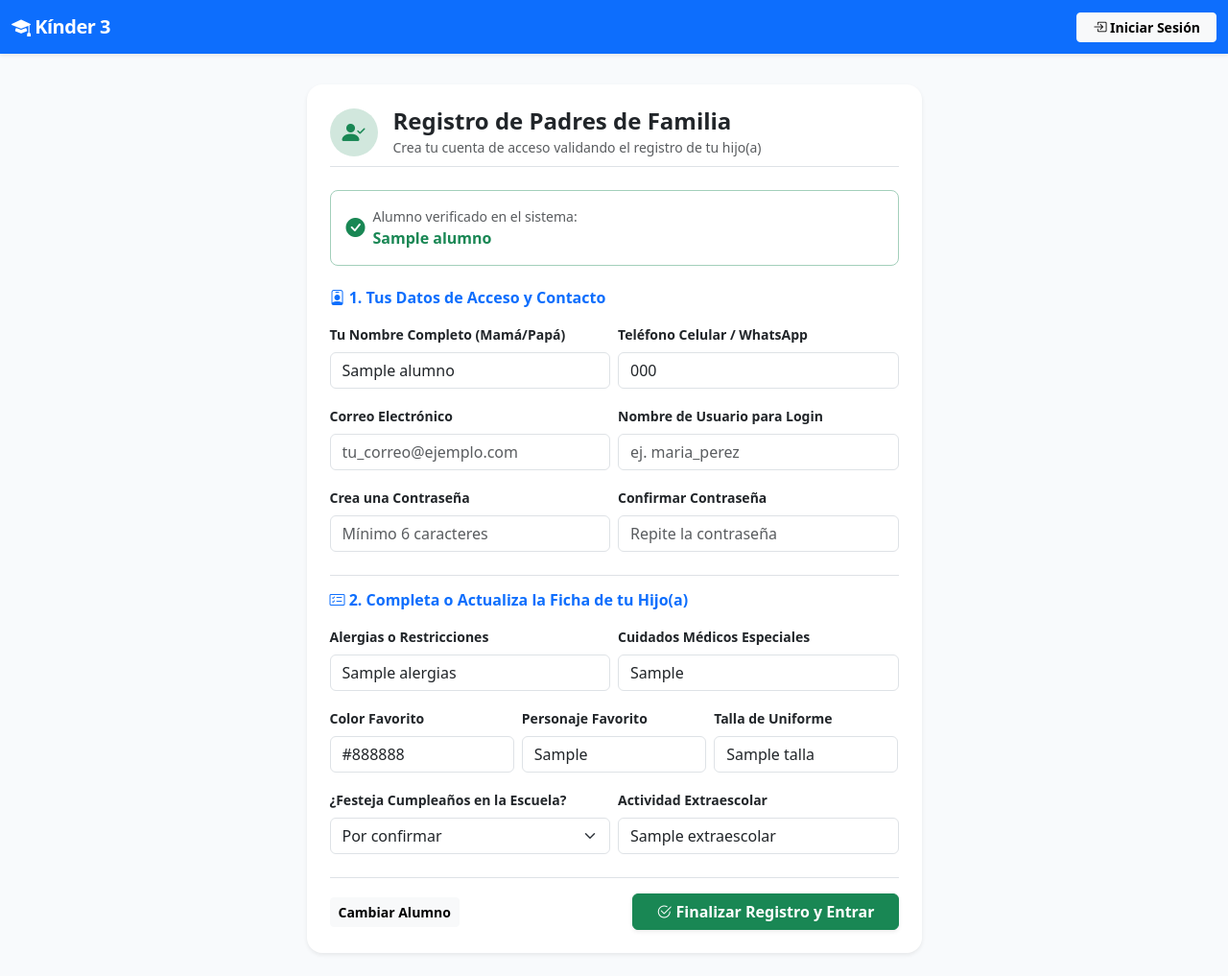
After one commit to alexandrabonita/AliceHamilton, a FastAPI app: template templates/registro_padre.html in a window 1280 px wide. The commit adds this page. Shown: the whole page at 96% size. Run offline with FastAPI, Linux system fonts and the light colour scheme; the template is opened without the code that fills it: most values are stand-ins (such as "Sample title", 1, 10 or a date in 2020).

Commit message:
autoregistro de padres

```diff
--- a/main.py
+++ b/main.py
@@ -683,3 +683,116 @@ async def importar_base_datos(request: Request, archivo_json: UploadFile = File(
         print(f"Error al importar JSON: {e}")
 
     return RedirectResponse(url="/soporte", status_code=303)
+
+# --- AUTO-REGISTRO DE PADRES DE FAMILIA ---
+
+@app.get("/registro-padre", response_class=HTMLResponse)
+def vista_registro_padre(request: Request, db: Session = Depends(get_db)):
+    user = auth.get_current_user(request, db)
+    if user:
+        return RedirectResponse(url="/")
+    return templates.TemplateResponse(request=request, name="registro_padre.html", context={"user": None, "alumno": None, "error": None})
+
+@app.post("/registro-padre/verificar", response_class=HTMLResponse)
+def verificar_alumno_para_registro(request: Request, nombre_hijo: str = Form(...), db: Session = Depends(get_db)):
+    tokens_buscados = cargar_datos.simplificar_nombre(nombre_hijo)
+    if not tokens_buscados:
+        return templates.TemplateResponse(request=request, name="registro_padre.html", context={"user": None, "alumno": None, "error": "Por favor escribe un nombre válido."})
+
+    todos_alumnos = db.query(models.Alumno).all()
+    # Buscar coincidencia (al menos 2 palabras clave del nombre)
+    alumno_encontrado = next(
+        (a for a in todos_alumnos if len(tokens_buscados.intersection(cargar_datos.simplificar_nombre(a.nombre))) >= min(2, len(tokens_buscados))),
+        None
+    )
+
+    if not alumno_encontrado:
+        return templates.TemplateResponse(
+            request=request,
+            name="registro_padre.html",
+            context={
+                "user": None,
+                "alumno": None,
+                "error": f"No se encontró ningún alumno con el nombre '{nombre_hijo}'. Verifica la ortografía o contacta a la mesa directiva."
+            }
+        )
+
+    return templates.TemplateResponse(request=request, name="registro_padre.html", context={"user": None, "alumno": alumno_encontrado, "error": None})
+
+@app.post("/registro-padre/completar", response_class=HTMLResponse)
+def completar_registro_padre(
+    request: Request,
+    alumno_id: int = Form(...),
+    tutor_nombre: str = Form(...),
+    tutor_telefono: str = Form(...),
+    email: str = Form(...),
+    username: str = Form(...),
+    password: str = Form(...),
+    password_confirm: str = Form(...),
+    alergias: str = Form(""),
+    cuidados_medicos: str = Form(""),
+    color_favorito: str = Form(""),
+    personaje_favorito: str = Form(""),
+    talla: str = Form("Talla 6"),
+    festeja_escuela: str = Form("Por confirmar"),
+    extraescolar: str = Form("Ninguna"),
+    db: Session = Depends(get_db)
+):
+    alumno = db.query(models.Alumno).filter(models.Alumno.id == alumno_id).first()
+    if not alumno:
+        return RedirectResponse(url="/registro-padre")
+
+    # 1. Validaciones
+    if password != password_confirm:
+        return templates.TemplateResponse(
+            request=request,
+            name="registro_padre.html",
+            context={"user": None, "alumno": alumno, "error": "Las contraseñas no coinciden."}
+        )
+
+    if len(password) < 6:
+        return templates.TemplateResponse(
+            request=request,
+            name="registro_padre.html",
+            context={"user": None, "alumno": alumno, "error": "La contraseña debe tener al menos 6 caracteres."}
+        )
+
+    user_existente = db.query(models.Usuario).filter(models.Usuario.username == username.strip().lower()).first()
+    if user_existente:
+        return templates.TemplateResponse(
+            request=request,
+            name="registro_padre.html",
+            context={"user": None, "alumno": alumno, "error": f"El nombre de usuario '{username}' ya está en uso. Elige otro."}
+        )
+
+    # 2. Crear Usuario
+    nuevo_usuario = models.Usuario(
+        username=username.strip().lower(),
+        nombre_completo=tutor_nombre.strip(),
+        email=email.strip(),
+        password_hash=auth.get_password_hash(password),
+        rol="padre",
+        activo=True,
+        requiere_cambio_pass=False
+    )
+    db.add(nuevo_usuario)
+
+    # 3. Actualizar Ficha del Alumno con los datos completados
+    alumno.tutor_nombre = tutor_nombre.strip()
+    alumno.tutor_telefono = tutor_telefono.strip()
+    alumno.alergias = alergias.strip() or "Ninguna reportada"
+    alumno.cuidados_medicos = cuidados_medicos.strip() or "Ninguno"
+    alumno.color_favorito = color_favorito.strip() or alumno.color_favorito
+    alumno.personaje_favorito = personaje_favorito.strip() or alumno.personaje_favorito
+    alumno.talla = talla.strip() or "Talla 6"
+    alumno.festeja_escuela = festeja_escuela.strip()
+    alumno.extraescolar = extraescolar.strip() or "Ninguna"
+
+    db.commit()
+    db.refresh(nuevo_usuario)
+
+    # 4. Iniciar sesión automáticamente
+    request.session["user_id"] = nuevo_usuario.id
+    request.session["user_rol"] = nuevo_usuario.rol
+
+    return RedirectResponse(url="/", status_code=status.HTTP_303_SEE_OTHER)
--- /dev/null
+++ b/templates/registro_padre.html
@@ -0,0 +1,148 @@
+{% extends "base.html" %}
+
+{% block content %}
+<div class="row justify-content-center mt-2">
+  <div class="col-12 col-md-9 col-lg-7">
+
+    <div class="card border-0 shadow-sm rounded-4 p-4 bg-white">
+
+      <div class="d-flex align-items-center gap-3 mb-4 pb-2 border-bottom">
+        <div class="bg-success-subtle text-success rounded-circle d-flex align-items-center justify-content-center p-3" style="width: 50px; height: 50px;">
+          <i class="bi bi-person-check-fill fs-4"></i>
+        </div>
+        <div>
+          <h4 class="fw-bold mb-0">Registro de Padres de Familia</h4>
+          <small class="text-muted">Crea tu cuenta de acceso validando el registro de tu hijo(a)</small>
+        </div>
+      </div>
+
+      {% if error %}
+      <div class="alert alert-danger py-2 px-3 rounded-3 small mb-3">
+        <i class="bi bi-exclamation-triangle-fill me-1"></i> {{ error }}
+      </div>
+      {% endif %}
+
+      <!-- PASO 1: BÚSQUEDA DEL ALUMNO -->
+      {% if not alumno %}
+      <form action="/registro-padre/verificar" method="post">
+        <div class="mb-3">
+          <label class="form-label small fw-bold">Escribe el nombre completo o apellidos de tu hijo(a)</label>
+          <div class="input-group">
+            <span class="input-group-text bg-light"><i class="bi bi-search"></i></span>
+            <input type="text" name="nombre_hijo" class="form-control" placeholder="Ej. Eyra Paulette o Arellano De Luna" required autofocus>
+          </div>
+          <small class="text-muted mt-1 d-block">El sistema buscará si el alumno ya está matriculado en Kínder 3.</small>
+        </div>
+
+        <div class="d-flex justify-content-between align-items-center mt-4">
+          <a href="/login" class="btn btn-light btn-sm fw-bold">Volver al Login</a>
+          <button type="submit" class="btn btn-primary fw-bold px-4">Verificar Alumno <i class="bi bi-arrow-right"></i></button>
+        </div>
+      </form>
+      {% endif %}
+
+      <!-- PASO 2: FORMULARIO DE REGISTRO Y COMPLETADO DE FICHA -->
+      {% if alumno %}
+      <div class="alert alert-success-subtle border border-success-subtle rounded-3 p-3 mb-4 d-flex align-items-center gap-2">
+        <i class="bi bi-check-circle-fill text-success fs-5"></i>
+        <div>
+          <small class="d-block text-muted">Alumno verificado en el sistema:</small>
+          <strong class="text-success fs-6">{{ alumno.nombre }}</strong>
+        </div>
+      </div>
+
+      <form action="/registro-padre/completar" method="post">
+        <input type="hidden" name="alumno_id" value="{{ alumno.id }}">
+
+        <h6 class="fw-bold text-primary mb-3"><i class="bi bi-person-badge"></i> 1. Tus Datos de Acceso y Contacto</h6>
+
+        <div class="row g-2 mb-3">
+          <div class="col-12 col-md-6">
+            <label class="form-label small fw-bold">Tu Nombre Completo (Mamá/Papá)</label>
+            <input type="text" name="tutor_nombre" class="form-control" value="{{ alumno.tutor_nombre or '' }}" required>
+          </div>
+          <div class="col-12 col-md-6">
+            <label class="form-label small fw-bold">Teléfono Celular / WhatsApp</label>
+            <input type="text" name="tutor_telefono" class="form-control" value="{{ alumno.tutor_telefono or '' }}" placeholder="10 dígitos" required>
+          </div>
+        </div>
+
+        <div class="row g-2 mb-3">
+          <div class="col-12 col-md-6">
+            <label class="form-label small fw-bold">Correo Electrónico</label>
+            <input type="email" name="email" class="form-control" placeholder="tu_correo@ejemplo.com" required>
+          </div>
+          <div class="col-12 col-md-6">
+            <label class="form-label small fw-bold">Nombre de Usuario para Login</label>
+            <input type="text" name="username" class="form-control" placeholder="ej. maria_perez" required>
+          </div>
+        </div>
+
+        <div class="row g-2 mb-4">
+          <div class="col-12 col-md-6">
+            <label class="form-label small fw-bold">Crea una Contraseña</label>
+            <input type="password" name="password" class="form-control" placeholder="Mínimo 6 caracteres" required>
+          </div>
+          <div class="col-12 col-md-6">
+            <label class="form-label small fw-bold">Confirmar Contraseña</label>
+            <input type="password" name="password_confirm" class="form-control" placeholder="Repite la contraseña" required>
+          </div>
+        </div>
+
+        <h6 class="fw-bold text-primary mb-3 border-top pt-3"><i class="bi bi-card-checklist"></i> 2. Completa o Actualiza la Ficha de tu Hijo(a)</h6>
+
+        <div class="row g-2 mb-3">
+          <div class="col-12 col-md-6">
+            <label class="form-label small fw-bold">Alergias o Restricciones</label>
+            <input type="text" name="alergias" class="form-control" value="{% if alumno.alergias and alumno.alergias != 'Ninguna reportada' %}{{ alumno.alergias }}{% endif %}" placeholder="Ej. Alérgico a nueces, penicilina...">
+          </div>
+          <div class="col-12 col-md-6">
+            <label class="form-label small fw-bold">Cuidados Médicos Especiales</label>
+            <input type="text" name="cuidados_medicos" class="form-control" value="{% if alumno.cuidados_medicos and alumno.cuidados_medicos != 'Ninguno' %}{{ alumno.cuidados_medicos }}{% endif %}" placeholder="Ej. Uso de inhalador, lentes...">
+          </div>
+        </div>
+
+        <div class="row g-2 mb-3">
+          <div class="col-12 col-md-4">
+            <label class="form-label small fw-bold">Color Favorito</label>
+            <input type="text" name="color_favorito" class="form-control" value="{{ alumno.color_favorito or '' }}" placeholder="Ej. Azul">
+          </div>
+          <div class="col-12 col-md-4">
+            <label class="form-label small fw-bold">Personaje Favorito</label>
+            <input type="text" name="personaje_favorito" class="form-control" value="{{ alumno.personaje_favorito or '' }}" placeholder="Ej. Spiderman">
+          </div>
+          <div class="col-12 col-md-4">
+            <label class="form-label small fw-bold">Talla de Uniforme</label>
+            <input type="text" name="talla" class="form-control" value="{{ alumno.talla or 'Talla 6' }}">
+          </div>
+        </div>
+
+        <div class="row g-2 mb-4">
+          <div class="col-12 col-md-6">
+            <label class="form-label small fw-bold">¿Festeja Cumpleaños en la Escuela?</label>
+            <select name="festeja_escuela" class="form-select">
+              <option value="Por confirmar" {% if alumno.festeja_escuela == 'Por confirmar' %}selected{% endif %}>Por confirmar</option>
+              <option value="Sí festeja en escuela" {% if alumno.festeja_escuela == 'Sí festeja en escuela' or 'sí' in alumno.festeja_escuela.lower() %}selected{% endif %}>Sí festeja en escuela</option>
+              <option value="No festeja en escuela" {% if alumno.festeja_escuela == 'No festeja en escuela' %}selected{% endif %}>No festeja en escuela</option>
+            </select>
+          </div>
+          <div class="col-12 col-md-6">
+            <label class="form-label small fw-bold">Actividad Extraescolar</label>
+            <input type="text" name="extraescolar" class="form-control" value="{{ alumno.extraescolar or 'Ninguna' }}" placeholder="Ej. Fútbol, Karate, Ballet...">
+          </div>
+        </div>
+
+        <div class="d-flex justify-content-between align-items-center border-top pt-3">
+          <a href="/registro-padre" class="btn btn-light btn-sm fw-bold">Cambiar Alumno</a>
+          <button type="submit" class="btn btn-success fw-bold px-4 shadow-sm">
+            <i class="bi bi-check2-circle"></i> Finalizar Registro y Entrar
+          </button>
+        </div>
+      </form>
+      {% endif %}
+
+    </div>
+
+  </div>
+</div>
+{% endblock %}
```
Also changed, not shown: templates/login.html (+36 -20 lines).
